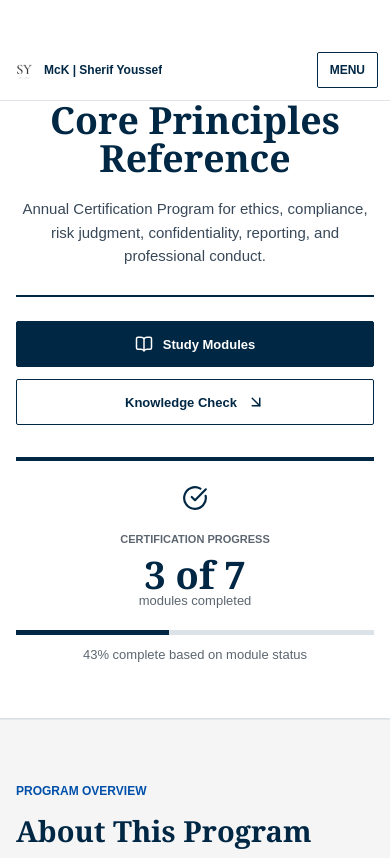
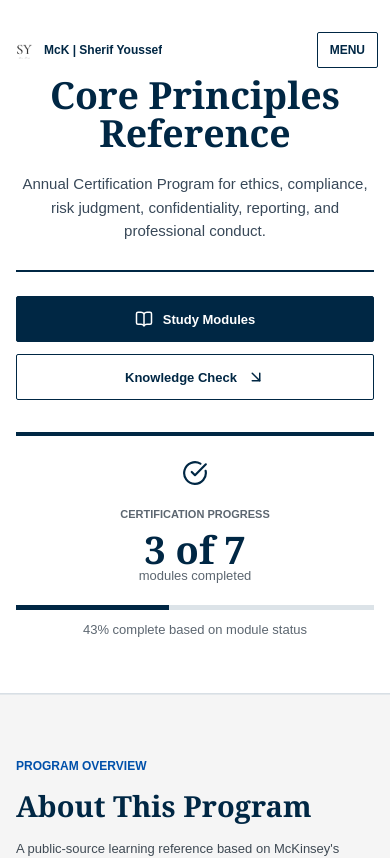
Before and after one commit to alyyousef/psrs-reference, a React (Vite) app: page / in a window 390 px wide. Shown: the top 858 px of the page. Built offline with nearby package versions, Linux system fonts and the light colour scheme.

Commit message:
Tighten mobile header spacing

```diff
--- a/src/styles.css
+++ b/src/styles.css
@@ -1364,7 +1364,8 @@
     grid-template-columns: 1fr auto;
     gap: 12px;
     min-height: 0;
-    padding: 12px 16px;
+    padding: 8px 16px;
+    border-bottom: 0;
   }
 
   .wordmark {
@@ -1419,7 +1420,7 @@
   .hero-section {
     min-height: auto;
     display: block;
-    padding: 48px 0 56px;
+    padding: 30px 0 56px;
   }
 
   .hero-layout {
@@ -1587,7 +1588,7 @@
   }
 
   .hero-section {
-    padding-top: 40px;
+    padding-top: 24px;
   }
 
   .hero-copy > p:not(.hero-kicker) {
```
